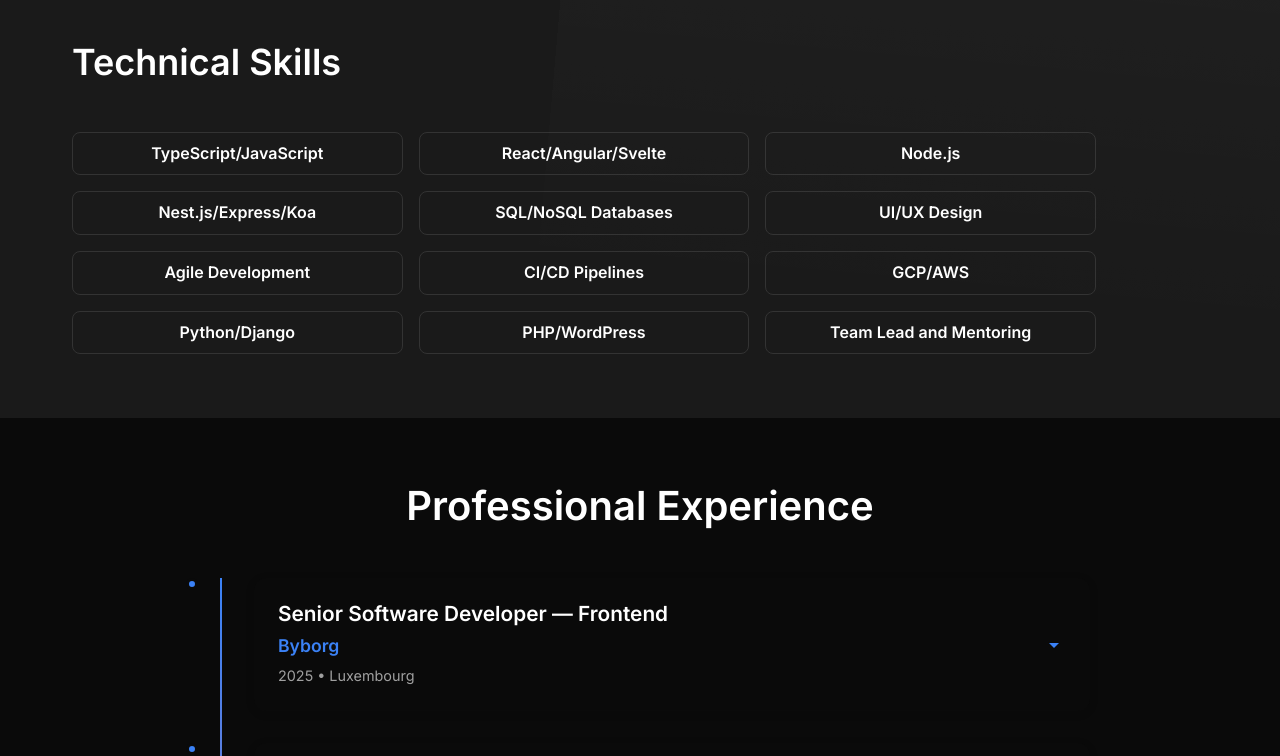
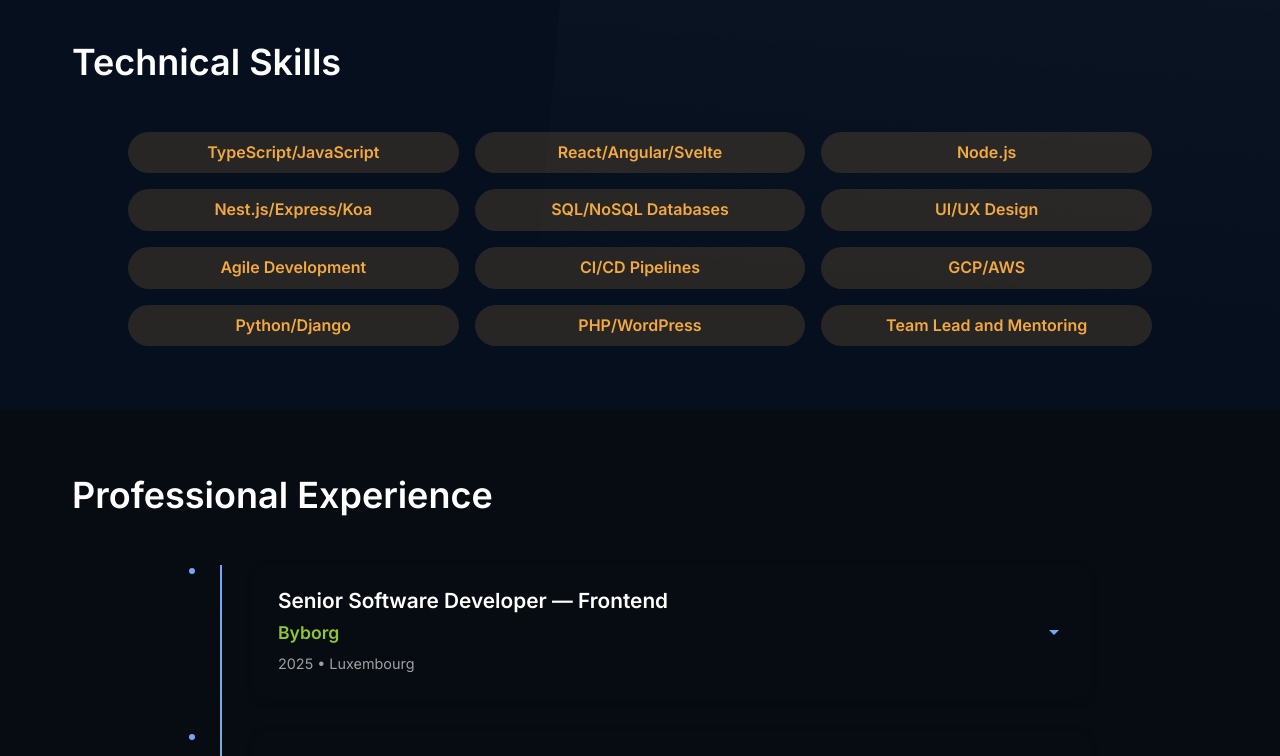
Before and after one commit to leechy/portfolio, a SvelteKit app: page /about in a window 1280 px wide. Shown: the part 560-1316 px from the top of the page. Built offline with nearby package versions, Linux system fonts and the light colour scheme.

Commit message:
About section update

```diff
--- a/src/app.scss
+++ b/src/app.scss
@@ -8,8 +8,8 @@
 // Color Palette (Dark Theme)
 $color-primary: #74a7f9 !default; // Cyan accent
 $color-primary-soft: #aec4e3 !default; // Soft gray accent
-$color-secondary: #f06d39 !default; // Coral accent
-$color-tertiary: #6366f1 !default; // Purple accent
+$color-secondary: #8fc734 !default; // Greenish accent
+$color-tertiary: #f2a942 !default; // Coral accent
 $color-bg-primary: #070b12 !default; // Deep black background
 $color-bg-secondary: #050f1e !default; // Slightly lighter background
 $color-text-primary: #ffffff !default; // Primary text
--- a/src/lib/styles/variables.scss
+++ b/src/lib/styles/variables.scss
@@ -3,49 +3,49 @@
 // =============================================================================
 // This file is automatically imported in all SCSS files via Vite config
 
-// Color Palette (Dark Theme)
-$color-primary: #3b82f6 !default; // Cyan accent
-$color-secondary: #ff6b6b !default; // Coral accent
-$color-bg-primary: #0a0a0a !default; // Deep black background
-$color-bg-secondary: #1a1a1a !default; // Slightly lighter background
-$color-text-primary: #ffffff !default; // Primary text
-$color-text-secondary: #a0a0a0 !default; // Secondary text
-$color-text-muted: #666666 !default; // Muted text
-$color-border: #333333 !default; // Border color
+// // Color Palette (Dark Theme)
+// $color-primary: #3b82f6 !default; // Cyan accent
+// $color-secondary: #ff6b6b !default; // Coral accent
+// $color-bg-primary: #0a0a0a !default; // Deep black background
+// $color-bg-secondary: #1a1a1a !default; // Slightly lighter background
+// $color-text-primary: #ffffff !default; // Primary text
+// $color-text-secondary: #a0a0a0 !default; // Secondary text
+// $color-text-muted: #666666 !default; // Muted text
+// $color-border: #333333 !default; // Border color
 
-// Typography
-$font-family-primary:
-  'Inter',
-  -apple-system,
-  BlinkMacSystemFont,
-  'Segoe UI',
-  Roboto,
-  Oxygen,
-  Ubuntu,
-  Cantarell,
-  sans-serif !default;
-$font-family-mono:
-  'JetBrains Mono', 'Fira Code', 'Cascadia Code', Monaco, 'Courier New', monospace !default;
+// // Typography
+// $font-family-primary:
+//   'Inter',
+//   -apple-system,
+//   BlinkMacSystemFont,
+//   'Segoe UI',
+//   Roboto,
+//   Oxygen,
+//   Ubuntu,
+//   Cantarell,
+//   sans-serif !default;
+// $font-family-mono:
+//   'JetBrains Mono', 'Fira Code', 'Cascadia Code', Monaco, 'Courier New', monospace !default;
 
-// Font Sizes
-$font-size-xs: 0.75rem !default; // 12px
-$font-size-sm: 0.875rem !default; // 14px
-$font-size-base: 1rem !default; // 16px
-$font-size-lg: 1.125rem !default; // 18px
-$font-size-xl: 1.25rem !default; // 20px
-$font-size-2xl: 1.5rem !default; // 24px
-$font-size-3xl: 1.875rem !default; // 30px
-$font-size-4xl: 2.25rem !default; // 36px
-$font-size-5xl: 3rem !default; // 48px
+// // Font Sizes
+// $font-size-xs: 0.75rem !default; // 12px
+// $font-size-sm: 0.875rem !default; // 14px
+// $font-size-base: 1rem !default; // 16px
+// $font-size-lg: 1.125rem !default; // 18px
+// $font-size-xl: 1.25rem !default; // 20px
+// $font-size-2xl: 1.5rem !default; // 24px
+// $font-size-3xl: 1.875rem !default; // 30px
+// $font-size-4xl: 2.25rem !default; // 36px
+// $font-size-5xl: 3rem !default; // 48px
 
-// Spacing
-$spacing-xs: 0.25rem !default; // 4px
-$spacing-sm: 0.5rem !default; // 8px
-$spacing-md: 1rem !default; // 16px
-$spacing-lg: 1.5rem !default; // 24px
-$spacing-xl: 2rem !default; // 32px
-$spacing-2xl: 3rem !default; // 48px
-$spacing-3xl: 4rem !default; // 64px
+// // Spacing
+// $spacing-xs: 0.25rem !default; // 4px
+// $spacing-sm: 0.5rem !default; // 8px
+// $spacing-md: 1rem !default; // 16px
+// $spacing-lg: 1.5rem !default; // 24px
+// $spacing-xl: 2rem !default; // 32px
+// $spacing-2xl: 3rem !default; // 48px
+// $spacing-3xl: 4rem !default; // 64px
 
 // Breakpoints
 $breakpoint-sm: 640px !default;
--- a/src/routes/about/+page.svelte
+++ b/src/routes/about/+page.svelte
@@ -86,6 +86,33 @@
           description:
             'Market analysis and advisory platform for investors. Now owned by Acolin. Vue.js and Firebase backend.',
           link: 'https://portal.inreg.eu'
+        },
+        {
+          name: 'Esch 2022 — European Capital of Culture',
+          description:
+            'System for submitting and discussing applications for participation in the Esch 2022 Festival. Ionic/React and Firebase backend.',
+          link: 'https://projects.esch2022.lu'
+        },
+        {
+          name: 'A2B+',
+          description:
+            "Mobile app tracking user's speed and movement to calculate the carbon footprint. Ionic/React and Capacitor application for iOS and Android.",
+          link: 'https://www.a2bplus.com'
+        },
+        {
+          name: 'BIL',
+          description: '',
+          link: 'https://www.bil.com'
+        },
+        {
+          name: 'POST Control Center',
+          description: '',
+          link: 'https://www.controlcenter.lu'
+        },
+        {
+          name: 'APEMH',
+          description: '',
+          link: '#'
         }
       ]
     },
@@ -134,7 +161,14 @@
       position: 'SERP Interface Manager',
       company: 'Yandex',
       duration: '2006 – 2008',
-      location: 'Moscow'
+      location: 'Moscow',
+      technologies: [
+        'Product Management',
+        'Statistics',
+        'UI/UX Design',
+        'A/B Testing',
+        'Eye Tracking'
+      ]
     },
     {
       id: 6,
@@ -426,14 +460,14 @@
     grid-template-columns: repeat(auto-fit, minmax(250px, 1fr));
     gap: var(--spacing-md);
     max-width: 1024px;
-    margin: 0;
+    margin: 0 auto;
   }
 
   .skill-tag {
-    color: var(--color-text-primary);
+    background: color-mix(in srgb, var(--color-tertiary), transparent 85%);
+    color: var(--color-tertiary);
     padding: var(--spacing-sm) var(--spacing-md);
-    border: 1px solid var(--color-border);
-    border-radius: 8px;
+    border-radius: 24px;
     text-align: center;
     font-weight: 600;
   }
@@ -443,9 +477,9 @@
     padding: 4rem 0;
 
     h2 {
-      text-align: center;
-      margin-bottom: 3rem;
-      font-size: 2.5rem;
+      margin-bottom: var(--spacing-2xl);
+      font-size: var(--font-size-4xl);
+      font-weight: 600;
       color: var(--color-text-primary);
     }
   }
@@ -533,7 +567,7 @@
 
     h4 {
       font-size: 1.1rem;
-      color: var(--color-primary);
+      color: var(--color-secondary);
       margin-bottom: var(--spacing-sm);
       font-weight: 600;
     }
```
